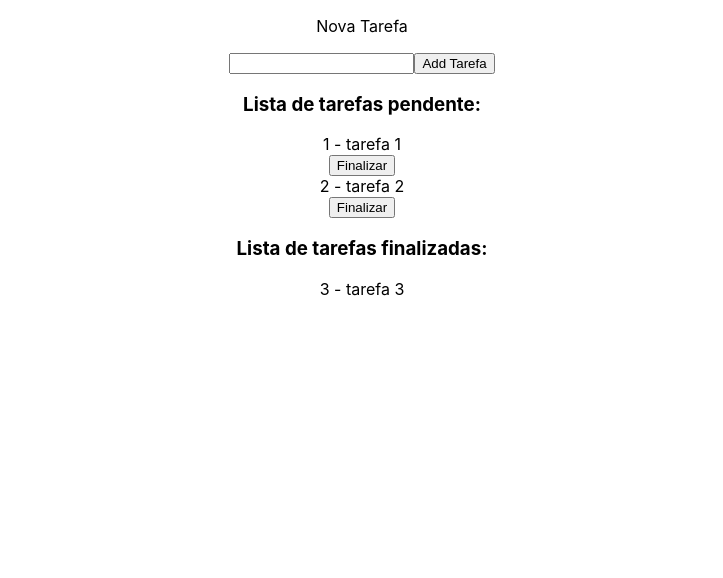
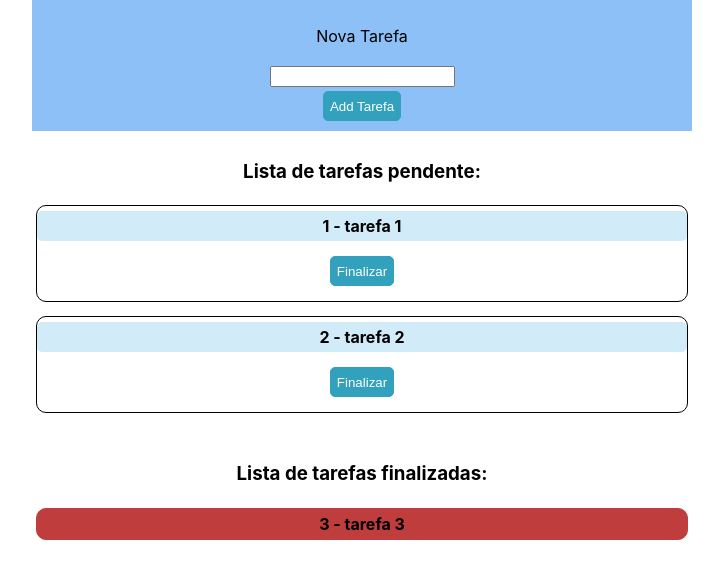
Before and after one commit to evanzs/voltar-para-base, a React (Create React App) app in the folder mao na massa/lista-tarefa/: page / in a window 1280 px wide. Shown: the top 578 px of the page, without its empty margins (278-1001 px from the left). Built offline with nearby package versions, Linux system fonts and the light colour scheme.

Commit message:
style(app.css): add estilo aos ocmponentes

```diff
--- a/mao na massa/lista-tarefa/src/App.css
+++ b/mao na massa/lista-tarefa/src/App.css
@@ -28,6 +28,95 @@
   color: #61dafb;
 }
 
+
+.container-principal {
+  display: flex;
+  flex-direction:column;
+  align-items: center;
+  min-width: 550px;
+
+
+}
+
+.input-nova-tarefa {
+  display: flex;
+  flex-direction: column;
+  gap: 4px;
+  padding:10px;
+  background-color: #8cc0f7;
+
+
+  width: 50%;
+  align-items: center;
+}
+
+.container-lista {
+  display: flex;
+  flex-direction:column;
+  align-items: center;
+  gap:4px;
+  padding:10px;
+  width: 100%;
+
+}
+
+.container-tarefa {
+  font-weight:bold;
+
+  border-radius: 10px;
+  border: 1px solid black;
+
+  display: flex;
+  flex-direction: column;
+  align-items: center;
+
+  width: 50%;
+  margin-bottom:10px;
+  padding:5px;
+  gap:5px;
+}
+
+.container-titulo {
+  width: 100%;
+  height: 100%;
+  flex-direction: row;
+  background-color: rgb(210, 235, 248);
+  border-radius: 5px;
+  padding: 5px;
+}
+.container-btn {
+  margin-top: 10px;
+  margin-bottom: 10px;
+}
+
+.container-tarefa-finalizada {
+  font-weight:bold;
+  border-radius: 10px;
+  border: 1px solid rgb(192, 61, 61);
+
+  display: flex;
+  flex-direction: column;
+  align-items: center;
+  background-color:rgb(192, 61, 61);
+
+  width: 50%;
+  margin-bottom:10px;
+  padding:5px;
+  gap:5px;
+}
+
+
+button {
+  height: 30px;
+
+  border-radius: 5px;
+  border:1px solid rgb(50, 161, 189);;
+  color: white;
+  background-color: rgb(50, 161, 189);
+}
+
+
+
 @keyframes App-logo-spin {
   from {
     transform: rotate(0deg);
```
